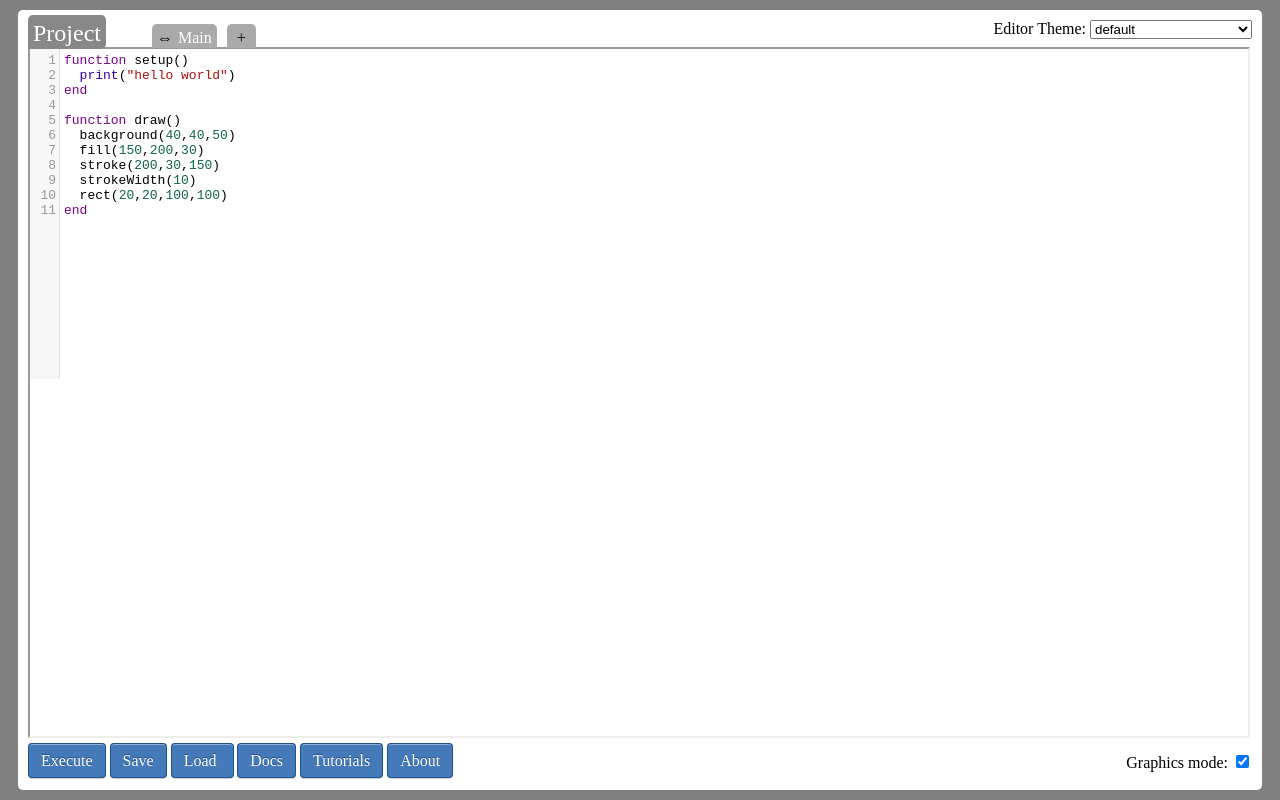
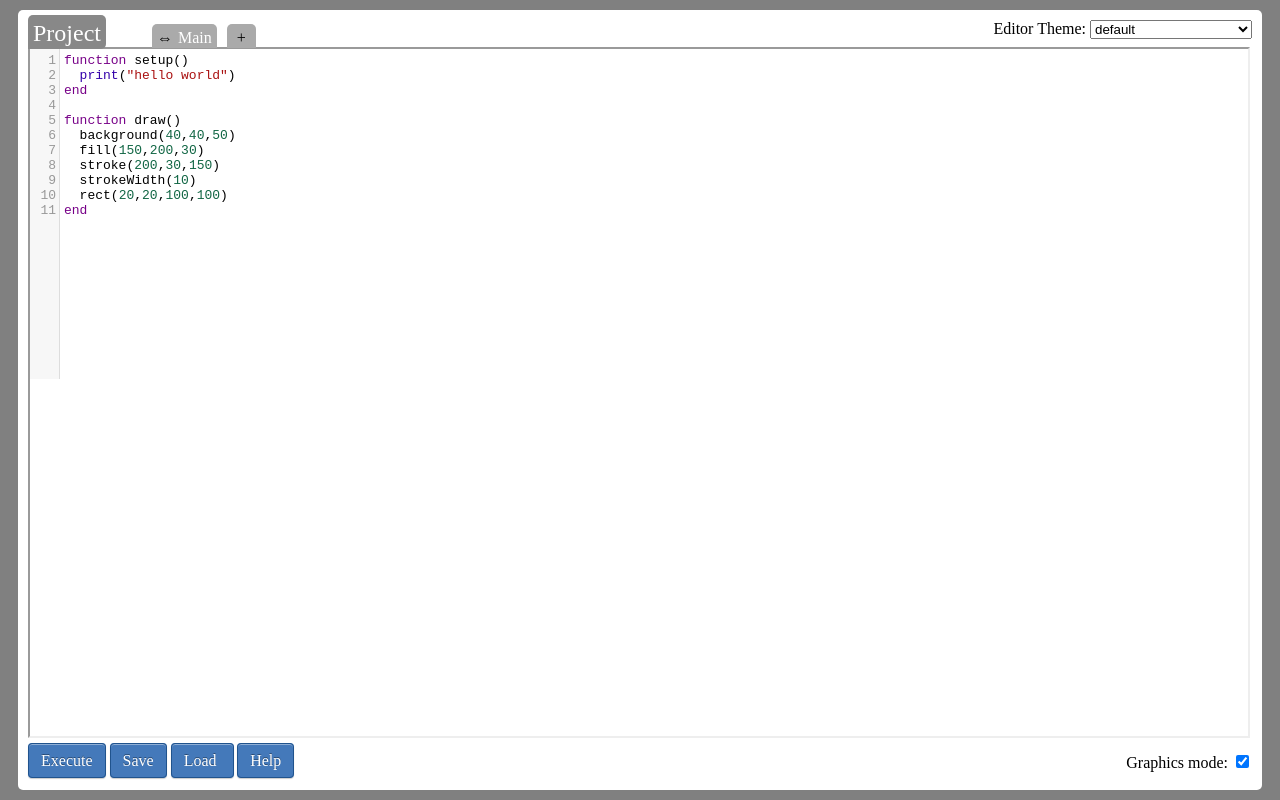
Before and after one commit to loopspace/LuaCanvas, a plain HTML site: page index.html in a window 1280 px wide. Drawn offline with Linux system fonts and the light colour scheme.

Commit message:
Consolidated documentation buttons

```diff
--- a/index.html
+++ b/index.html
@@ -103,9 +103,7 @@
 	    <input type="file" class="upload" id="load">
 	  </div>
 	</form>
-	<a href="docs/index.html" id="doc" target="_blank" class="link_button">Docs</a>
-	<a href="tutorials/index.html" id="tutorial" target="_blank" class="link_button">Tutorials</a>
-	<a href="about.html" id="doc" target="_blank" class="link_button">About</a>
+	<a href="help/index.html" id="doc" target="_blank" class="link_button">Help</a>
       </div>
       <div id="runButtons" class="buttons">
 	<a href="#" id="edit" class="link_button">Edit</a>
```
